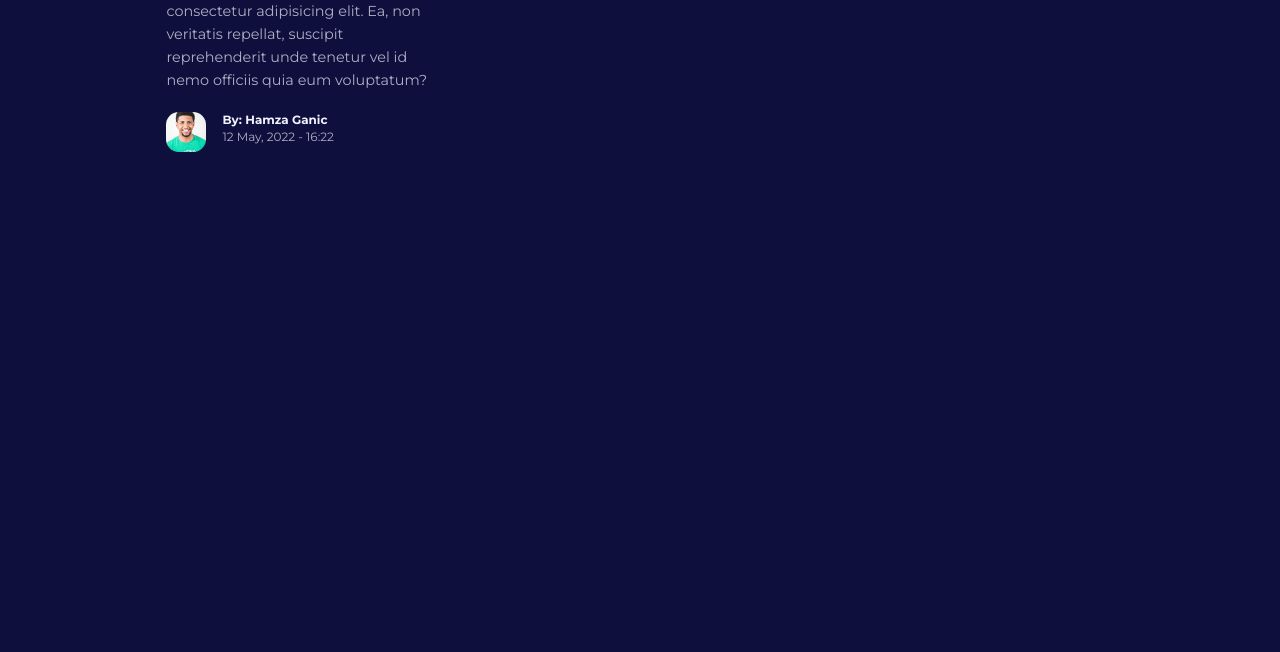
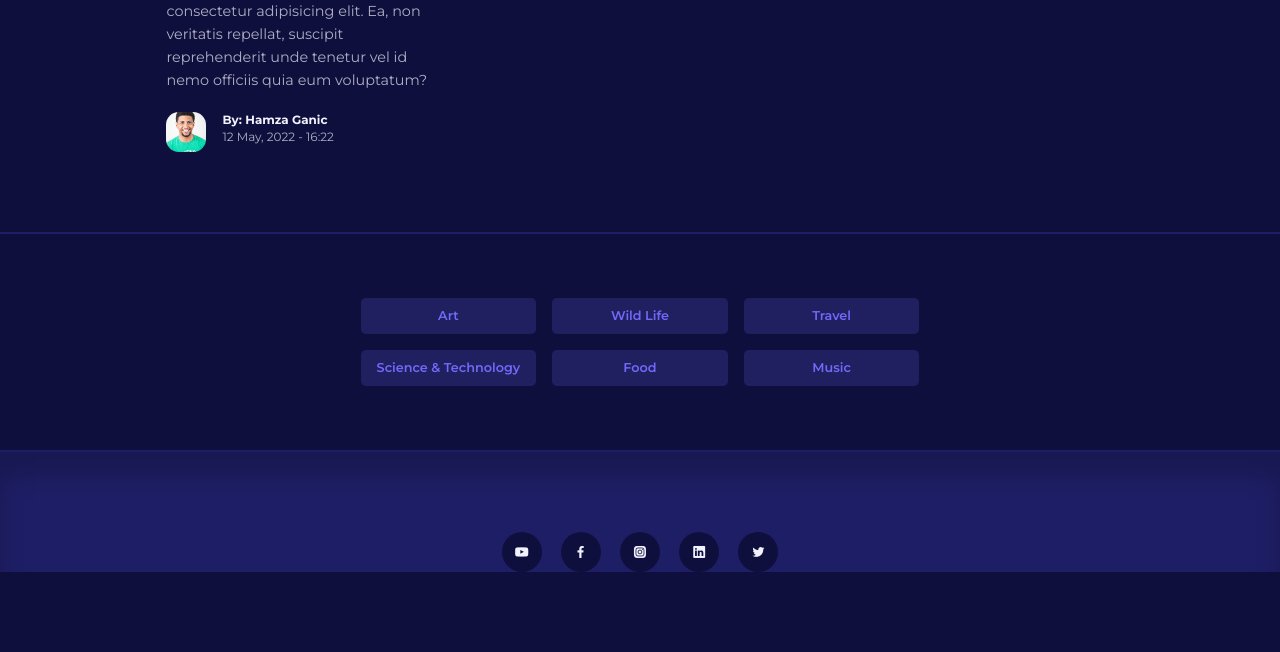
Before and after one commit to trtovacasmir/Blog_Full_Project_YT_Tutorial, a PHP site: page / in a window 1280 px wide. Shown: the part 2098-2750 px from the top of the page. Before the commit the page ends 2250 px from the top, so only its background shows below. Run offline with PHP 8.4, Linux system fonts and the light colour scheme.

Commit message:
main page update

```diff
--- a/index.html
+++ b/index.html
@@ -237,5 +237,32 @@
      <!--================================== END OF POSTS =======================================-->
 
 
+     <section class="category__buttons">
+        <div class="container category__buttons-container">
+            <a href="" class="category__button">Art</a>
+            <a href="" class="category__button">Wild Life</a>
+            <a href="" class="category__button">Travel</a>
+            <a href="" class="category__button">Science & Technology</a>
+            <a href="" class="category__button">Food</a>
+            <a href="" class="category__button">Music</a>
+        </div>
+     </section>
+     <!--================================== END OF CATEGORY BUTTONS =======================================-->
+
+
+     <footer>
+        <div class="footer__socials">
+            <a href="https://youtube.com" target="_blank"><i class="uil uil-youtube"></i></a>
+            <a href="https://facebook.com" target="_blank"><i class="uil uil-facebook-f"></i></a>
+            <a href="https://instagram.com" target="_blank"><i class="uil uil-instagram-alt"></i></a>
+            <a href="https://linkedin.com" target="_blank"><i class="uil uil-linkedin"></i></a>
+            <a href="https://twitter.com" target="_blank"><i class="uil uil-twitter"></i></a>
+        </div>
+        <div class="container footer__container">
+            <article>
+
+            </article>
+        </div>
+     </footer>
 </body>
 </html>
--- a/style.css
+++ b/style.css
@@ -233,3 +233,50 @@ nav button{
     gap: 5rem;
     margin-bottom: 5rem;
 }
+/*================================ CATEGORY BUTTONS =========================================*/
+
+.category__buttons{
+    padding: 4rem 0;
+    border-top: 2px solid var(--color-gray-900);
+    border-bottom: 2px solid var(--color-gray-900);
+}
+
+.category__buttons-container{
+    width: fit-content;
+    display: grid;
+    grid-template-columns: repeat(3,1fr);
+    gap: 1rem;
+}
+
+/*================================ FOOTER =========================================*/
+
+footer{
+    background: var(--color-gray-900);
+    padding: 5rem 0 0;
+    box-shadow: inset 0 1.5rem 1.5rem rgba(0, 0, 0, 0.2);
+}
+
+.footer__socials {
+    margin-inline: auto;
+    width: fit-content;
+    margin-bottom: 5rem;
+    display: flex;
+    justify-content: space-between;
+    align-items: center;
+    gap: 1.2rem;
+}
+
+.footer__socials a{
+    background: var(--color-bg);
+    border-radius: 50%;
+    width: 2.5rem;
+    height: 2.5rem;
+    display: flex;
+    justify-content: center;
+    align-items: center;
+}
+
+.footer__socials a:hover {
+    background: var(--color-white);
+    color: var(--color-bg);
+}
```
